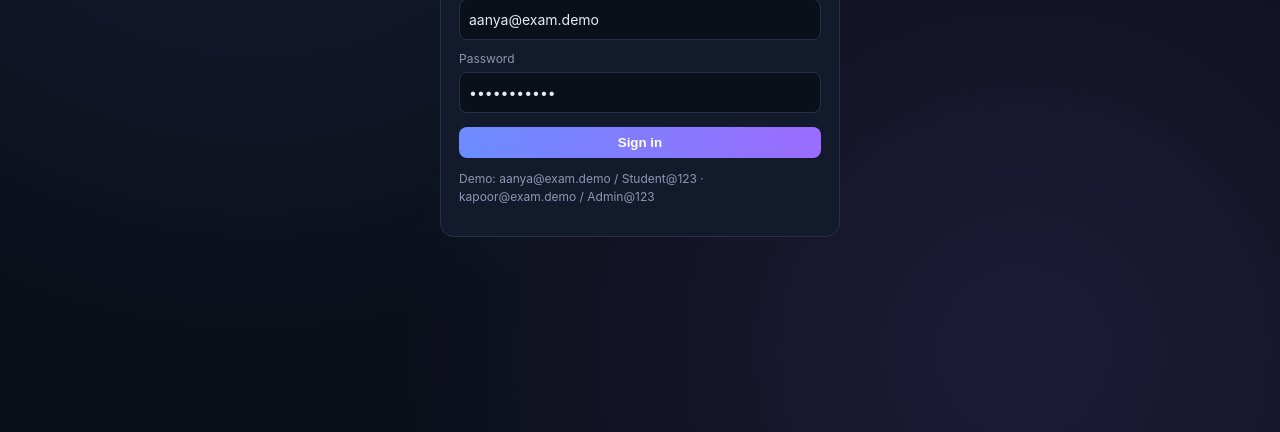
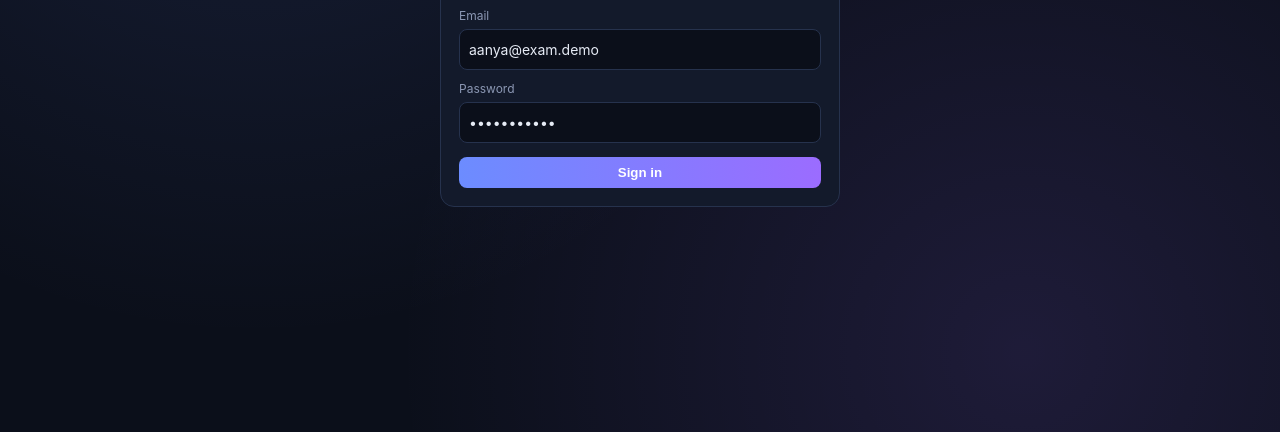
Before and after one commit to aanyamangal/CAPSTONE-PROJECT-DBMS, a plain HTML site: page public/index.html in a window 1280 px wide. Shown: the part 368-800 px from the top of the page. Drawn offline with Linux system fonts and the light colour scheme.

Commit message:
Updated OEMS project

```diff
--- a/public/index.html
+++ b/public/index.html
@@ -3,7 +3,6 @@
 <div class="tabs"><button class="btn" id="ts">Student</button><button class="btn sec" id="ta">Admin</button></div>
 <label>Email</label><input id="em" type="email" value="aanya@exam.demo"><label>Password</label><input id="pw" type="password" value="Student@123"><div class="err" id="er"></div>
 <button class="btn" style="width:100%" id="go">Sign in</button>
-<p class="mut" style="font-size:12px">Demo: aanya@exam.demo / Student@123 · kapoor@exam.demo / Admin@123</p></div></div>
 <script src="js/demo-data.js"></script><script src="js/common.js"></script><script>
 let role='student';const set=r=>{role=r;$('#ts').className='btn'+(r=='student'?'':' sec');
 $('#ta').className='btn'+(r=='admin'?'':' sec');
```
